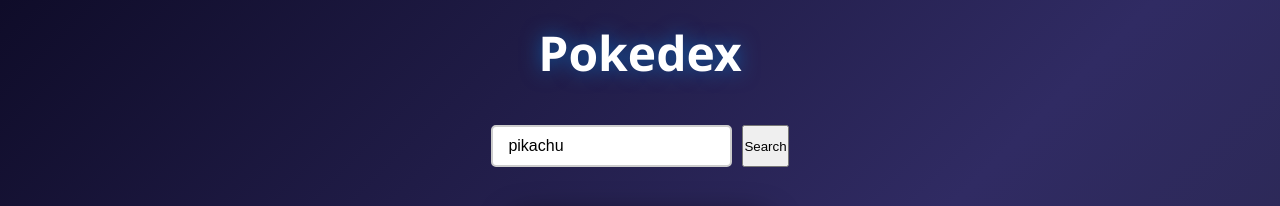
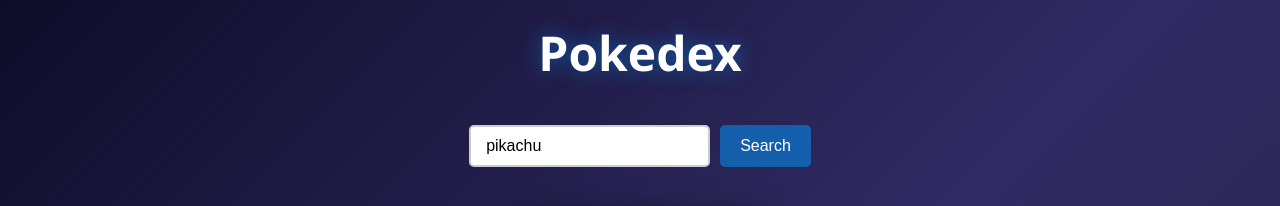
Before and after one commit to EliasMarteCortes/CIT3606Web, a React (Create React App) app in the folder Lab 7 React Pokedex/react-demo/: page / in a window 1280 px wide. Shown: the top 206 px of the page. Built offline with nearby package versions, Linux system fonts and the light colour scheme.

Commit message:
style: add search button styling

```diff
--- a/Lab 7 React Pokedex/react-demo/src/App.css
+++ b/Lab 7 React Pokedex/react-demo/src/App.css
@@ -106,3 +106,13 @@
   outline: none;
   border-color: rgba(0, 153, 255, 0.5);
 }
+
+.search-bar button {
+  padding: 10px 20px;
+  font-size: 16px;
+  background-color: rgba(0, 153, 255, 0.5);
+  color: white;
+  border: none;
+  border-radius: 5px;
+  cursor: pointer;
+}
```
